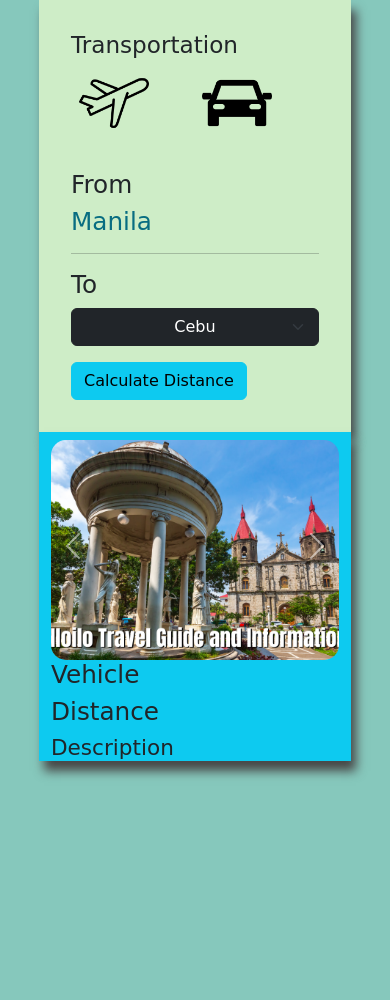
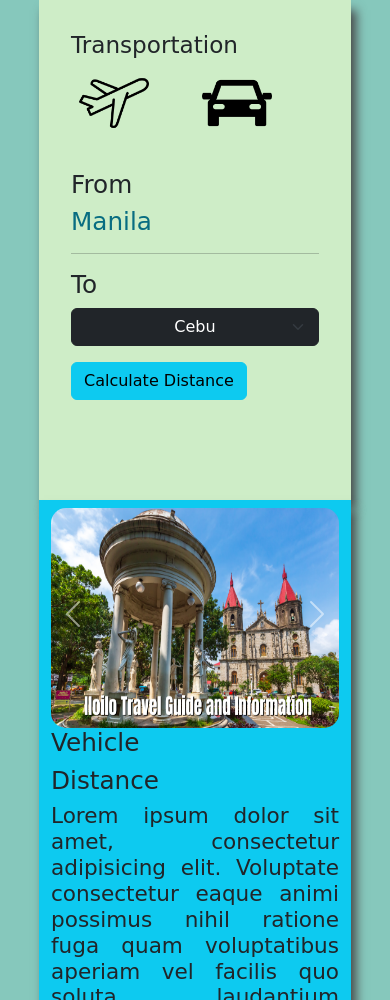
Before and after one commit to JonathanCastillonDelaPena/Philippine_Kilometer_Git_Hands_On_1-Group_Task, a website: page index.html in a window 390 px wide. Before the commit the page ends 844 px from the top, so only its background shows below. Drawn offline with Linux system fonts and the light colour scheme; a web font is replaced by a local one.

Commit message:
responsive design changes

```diff
--- a/index.html
+++ b/index.html
@@ -21,6 +21,7 @@
         style="
           background-color: #ceedc7;
           box-shadow: 5px 10px 10px rgb(71, 71, 71);
+          height: 500px;
         "
       >
         <div class="container p-3">
@@ -82,8 +83,10 @@
       <div
         class="container bg-info"
         style="
+          height: 500px;
           background-color: #86c8bc;
           box-shadow: 5px 10px 10px rgb(71, 71, 71);
+          overflow-y: scroll;
         "
       >
         <div id="carouselDestination" class="carousel slide pt-2">
@@ -93,7 +96,7 @@
                 src="images/ilo-ilo1.png"
                 class="d-block w-100"
                 alt="..."
-                style="height: 220px; object-fit: cover"
+                style="height: 220px; object-fit: fill"
               />
             </div>
             <div class="carousel-item">
@@ -126,7 +129,15 @@
         </div>
         <h2 id="destinationVehicle">Vehicle</h2>
         <h2 id="destinationDistance">Distance</h2>
-        <h4 id="destinationDescription">Description</h4>
+        <h4 id="destinationDescription" style="text-align: justify">
+          Lorem ipsum dolor sit amet, consectetur adipisicing elit. Voluptate
+          consectetur eaque animi possimus nihil ratione fuga quam voluptatibus
+          aperiam vel facilis quo soluta laudantium doloribus voluptatem dolore
+          dolorum, sapiente repellat? Quas est nostrum, minus provident fugit
+          laudantium ipsum exercitationem nobis dolor tempora sit eaque totam
+          libero omnis itaque. Numquam similique consequatur iusto eligendi
+          incidunt nostrum vitae facilis odio debitis ipsam.
+        </h4>
       </div>
     </div>
     <script src="script/bootstrap.bundle.min.js"></script>
```
